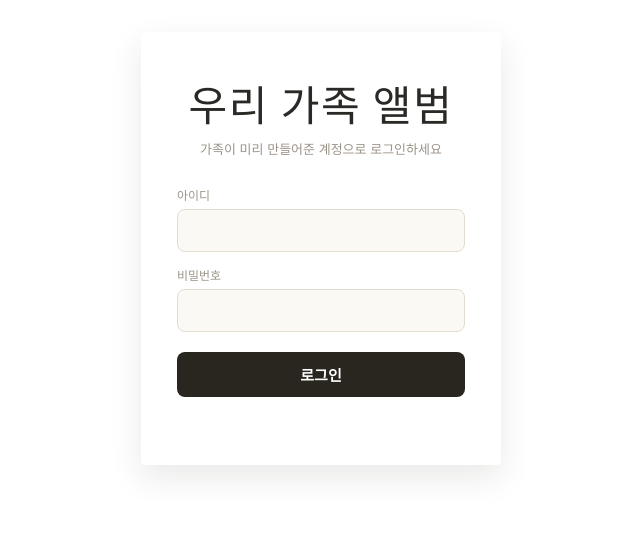
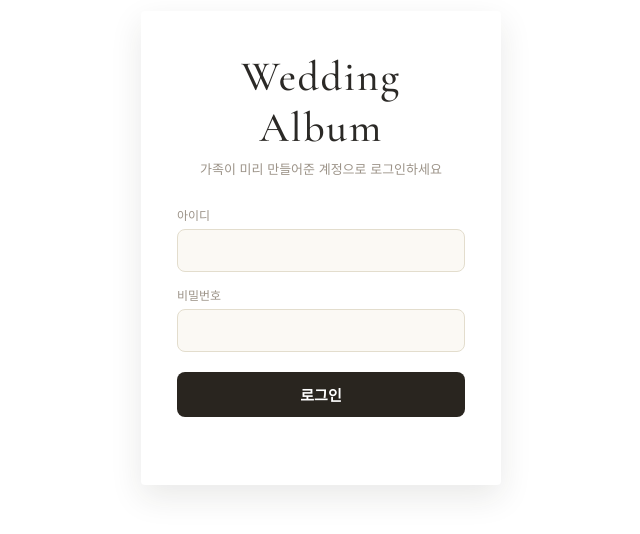
Before and after one commit to dlswjfal0o0/album_wedding, a plain HTML site: page public/index.html in a window 1280 px wide. Shown: the part 152-686 px from the top of the page, without its empty margins (319-959 px from the left). Drawn offline with nearby package versions, Linux system fonts and the light colour scheme; a web font is replaced by a local one.

Commit message:
Add files via upload

```diff
--- a/public/index.html
+++ b/public/index.html
@@ -567,7 +567,7 @@
 <!-- 로그인 화면 -->
 <div id="login-screen">
   <div class="login-card">
-    <h1>우리 가족 앨범</h1>
+    <h1>Wedding Album</h1>
     <p class="sub">가족이 미리 만들어준 계정으로 로그인하세요</p>
     <form id="login-form">
       <div class="field">
@@ -587,7 +587,7 @@
 <!-- 앱 화면 -->
 <div id="app-screen">
   <header class="app-header">
-    <h1>우리 가족 앨범</h1>
+    <h1>Wedding Album</h1>
     <div class="header-right">
       <span class="me" id="me-name"></span>
       <button class="btn-ghost" id="logout-btn">로그아웃</button>
```
